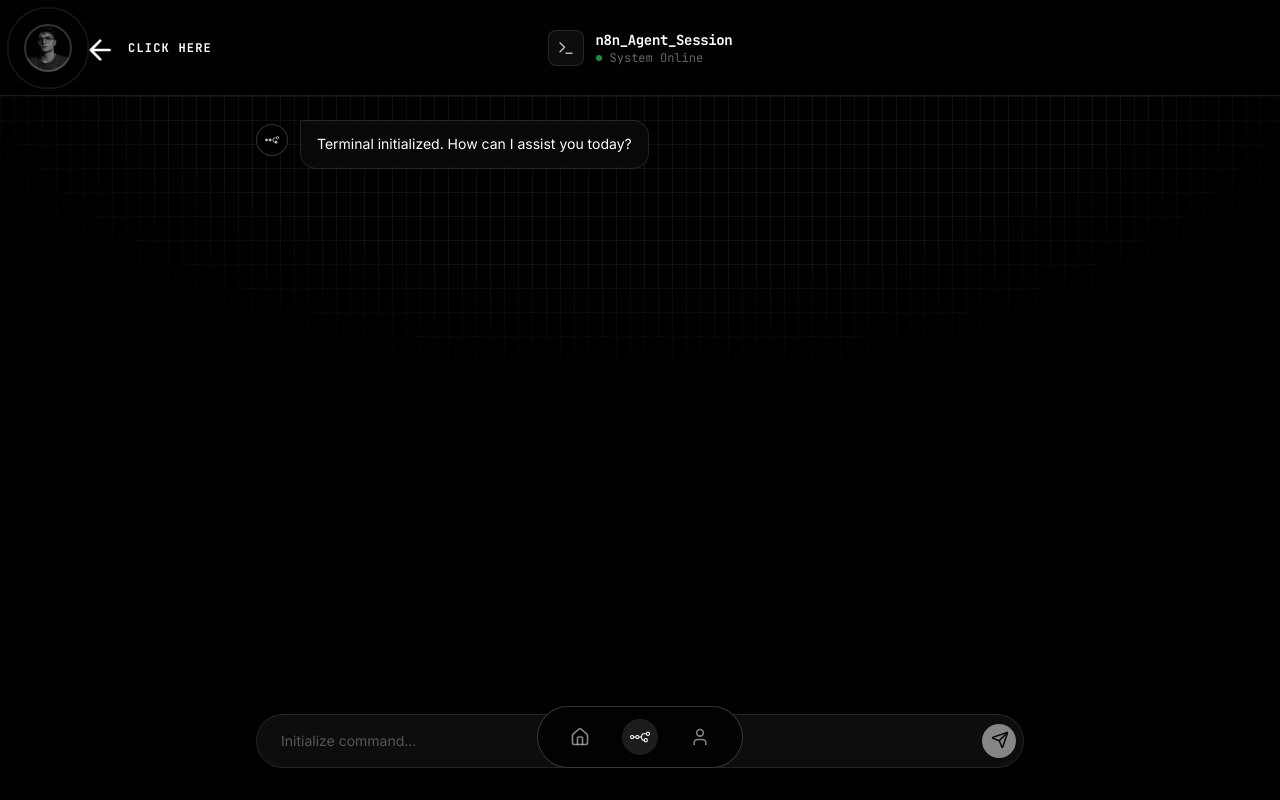
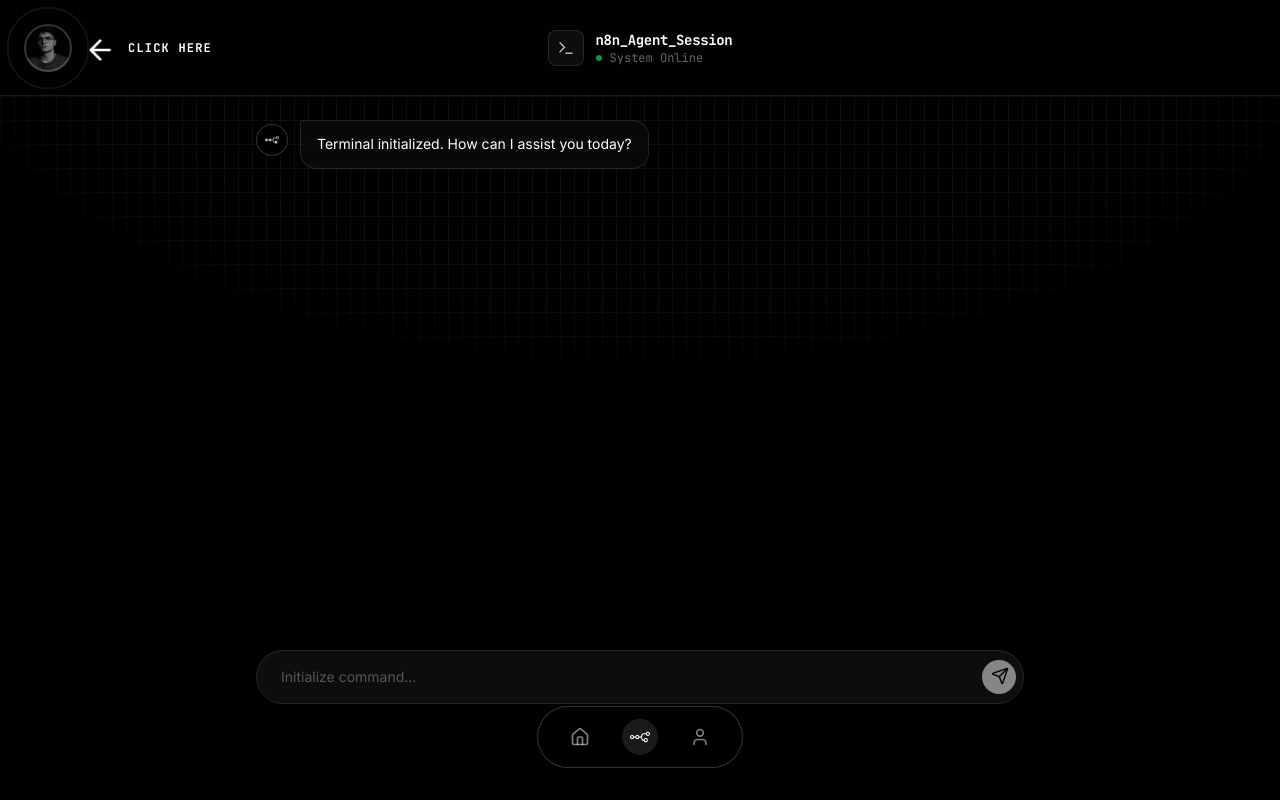
Before and after one commit to ashseryoja/seryoja-portfolio-self-branding-website, a Next.js app: page /chat in a window 1280 px wide. Built offline with nearby package versions, Linux system fonts and the light colour scheme.

Commit message:
Increase bottom padding for chat input dock on desktop to prevent overlap with SocialDock

```diff
--- a/src/app/chat/page.tsx
+++ b/src/app/chat/page.tsx
@@ -238,7 +238,7 @@ export default function ChatPage() {
             </div>
 
             {/* Input Dock */}
-            <div className="shrink-0 relative z-10 p-4 pb-28 lg:pb-8 bg-gradient-to-t from-black via-black to-transparent">
+            <div className="shrink-0 relative z-10 p-4 pb-28 lg:pb-24 bg-gradient-to-t from-black via-black to-transparent">
                 <form
                     onSubmit={handleSubmit}
                     className="max-w-3xl mx-auto relative flex items-center"
```
